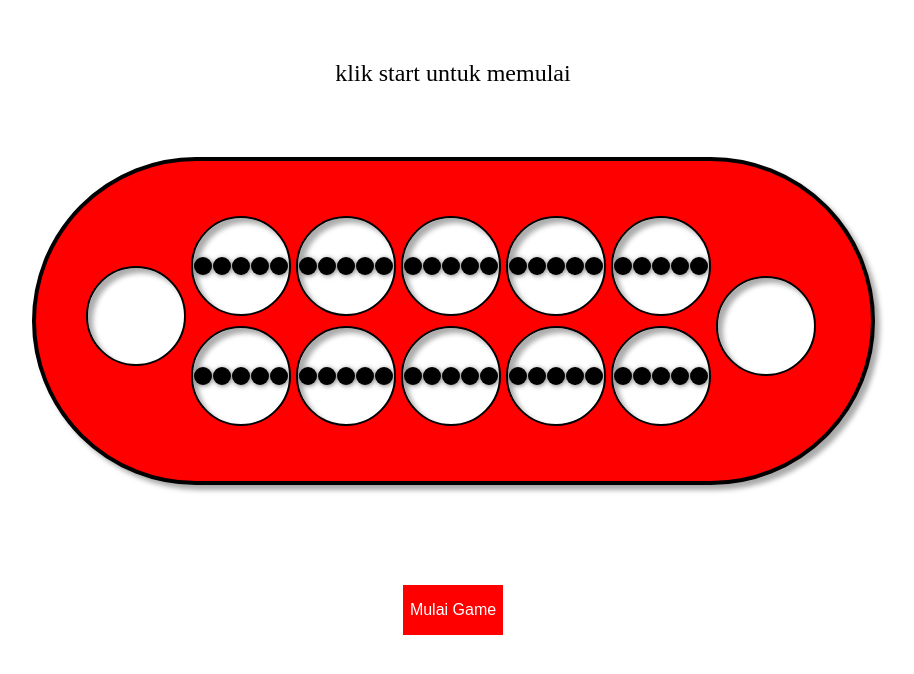
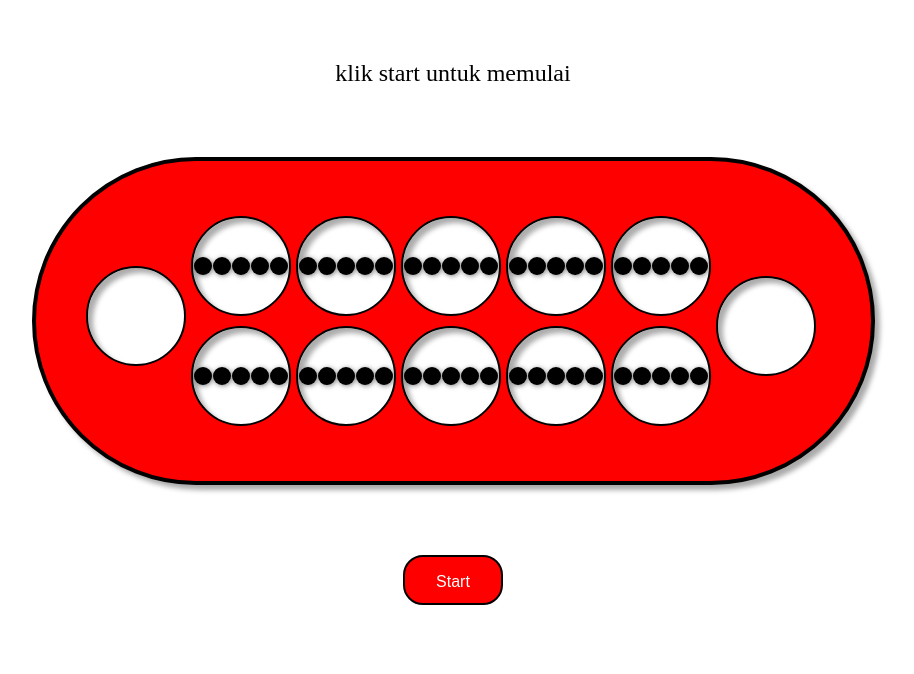
Before and after one commit to alfimonth/dakon-app, a plain HTML site: page index.html in a window 1280 px wide. Shown: the whole page, without its empty margins (187-1101 px from the left). Drawn offline with Linux system fonts and the light colour scheme.

Commit message:
fix bugs

```diff
--- a/index.html
+++ b/index.html
@@ -6,7 +6,7 @@
 		<title>Dakon</title>
 		<link rel="stylesheet" href="style.css" />
 		<style>
-			.green{
+			.green {
 				background-color: goldenrod;
 			}
 			.info-box {
@@ -42,7 +42,7 @@
 				</div>
 			</div>
 			<div class="stone-place place-a"></div>
-			<div class="start-button" onclick="pilihTurn()">Mulai Game</div>
+			<div class="start-button" onclick="pilihTurn()">Start</div>
 		</main>
 		<footer></footer>
 		<script src="script.js"></script>
--- a/script.js
+++ b/script.js
@@ -11,6 +11,7 @@ const usedBoxesBWithoutInv = document.querySelectorAll(".zone-b > .box-used:not(
 const stonePlaceA = document.querySelector(".place-a");
 const stonePlaceB = document.querySelector(".place-b");
 const infoBox = document.querySelector(".info-box");
+const startButton = document.querySelector(".start-button")
 
 boxUsed.forEach((box) => {
   if (!box.classList.contains("inv")) {
@@ -23,6 +24,7 @@ boxUsed.forEach((box) => {
 });
 
 function pilihTurn() {
+  startButton.style.display = 'none';
   const randomValue = Math.random();
 
   if (randomValue < 0.5) {
@@ -228,7 +230,7 @@ function turnB() {
           } else {
             //batu berheni
             if (currentIndex === 11) {
-              infoBox.innerHTML = 'Bot berhenti dilumbung, Bot bpleh berjalan lagi';
+              infoBox.innerHTML = 'Bot berhenti dilumbung, Bot boleh berjalan lagi';
               setTimeout(turnB, 2000)
             } else {
               if (currentIndex - 1 < 11 && currentIndex - 1 > 4) {
--- a/style.css
+++ b/style.css
@@ -94,6 +94,11 @@ header {
 		border: 5px solid blue;
 	}
 }
+
+
+
+
+
 @keyframes stop {
 	0% {
 		background-color: #fff;
@@ -108,11 +113,14 @@ header {
 }
 
 .start-button {
+	border: 2px solid black;
+	box-shadow: 5px 5px 5px solid;
+	border-radius: 20px;
 	box-sizing: border-box;
 	color: #fff;
 	font-family: Arial, Helvetica, sans-serif;
 	text-align: center;
-	margin: 50px auto;
+	margin: 0 auto;
 	width: 100px;
 	height: 50px;
 	line-height: 50px;
```
